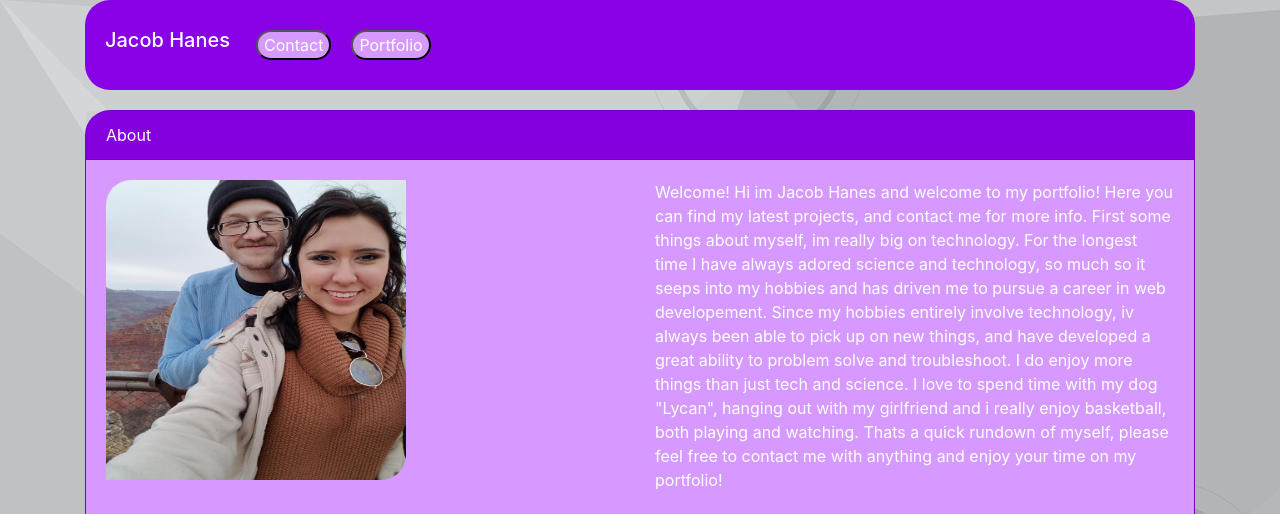
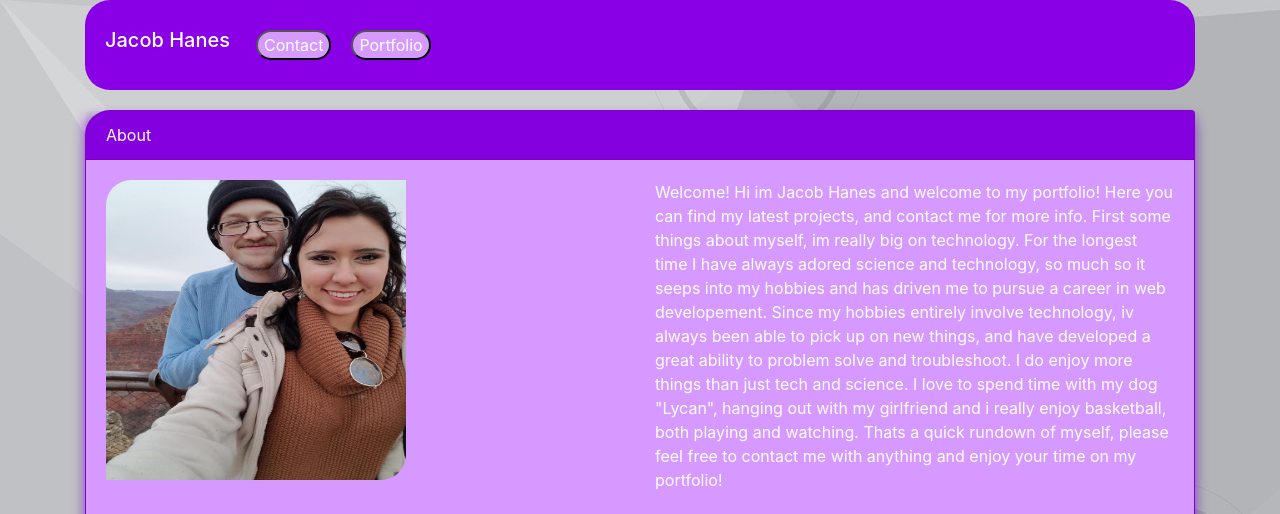
Before and after one commit to jacobhanes/Portfolio, a plain HTML site: page index.html in a window 1280 px wide. Shown: the top 514 px of the page. Drawn offline with nearby package versions, Linux system fonts and the light colour scheme.

Commit message:
added shadow visual to content cards

```diff
--- a/assets/css/style.css
+++ b/assets/css/style.css
@@ -50,3 +50,17 @@ body {
 .linkList {
     margin-right: 15px;
 }
+.shadow {
+    z-index: 1;
+}
+.shadow::after{
+    content: "";
+    width: 100%;
+    height: 100%;
+    position: absolute;
+    background: inherit;
+    top: .5rem;
+    filter: blur(0.4rem);
+    opacity: 0.7;
+    z-index: -1;
+}
--- a/index.html
+++ b/index.html
@@ -28,7 +28,7 @@
         </nav>
         <div class="row">
             <div class="col">
-                <div class="card content" id="aboutBox">
+                <div class="card content shadow" id="aboutBox">
                     <div class="card-header">
                         About
                     </div>
@@ -57,7 +57,7 @@
         <div class="row">
 
             <div class="col">
-                <div class="card content" id="contactBox">
+                <div class="card content shadow" id="contactBox">
                     <div class="card-header">
                         Contact
                     </div>
@@ -107,7 +107,7 @@
         </div>
         <div class="row">
             <div class="col">
-                <div class="card content" id="portBox">
+                <div class="card content shadow" id="portBox">
                     <div class="card-header">
                         Portfolio
                     </div>
```
